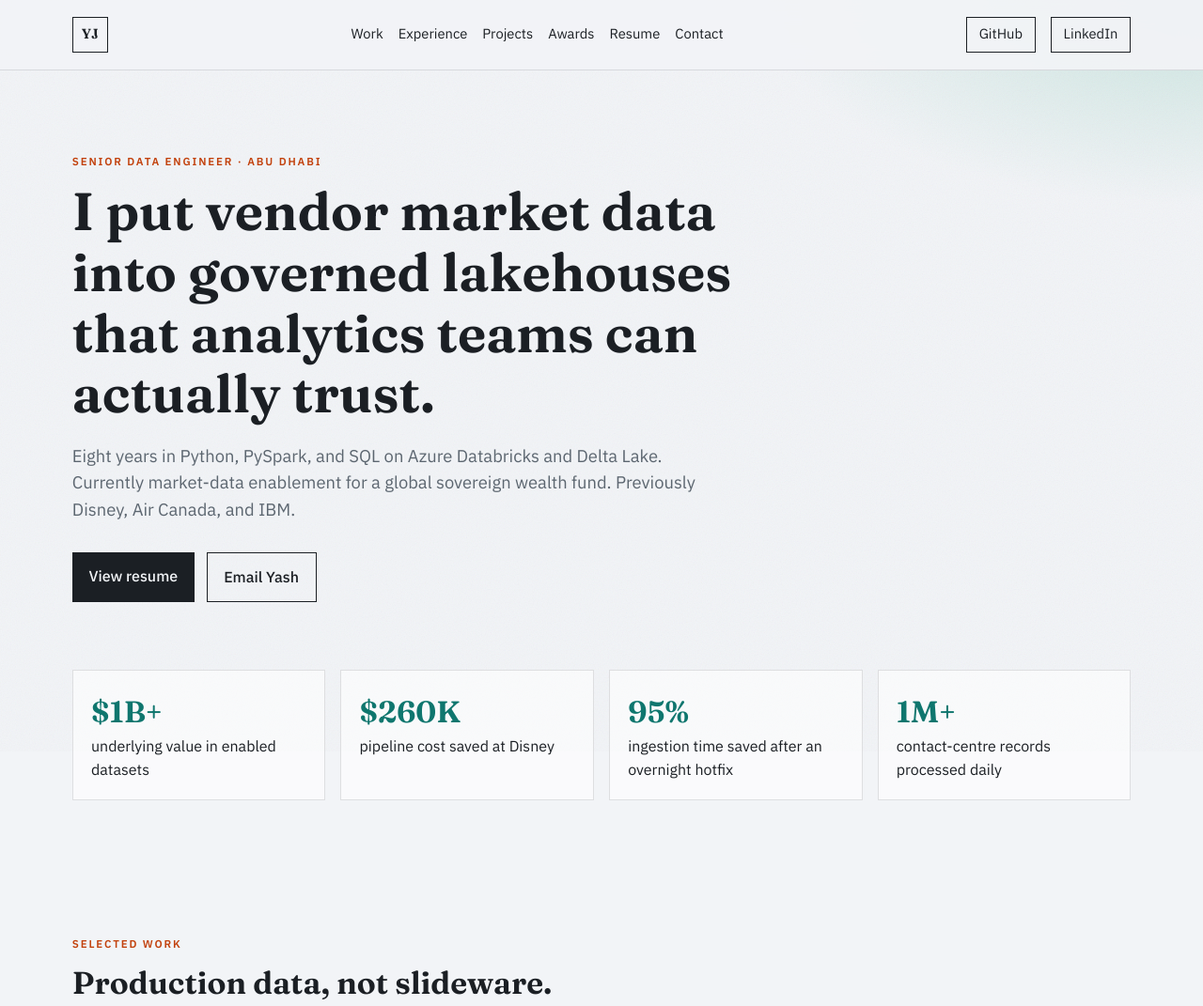
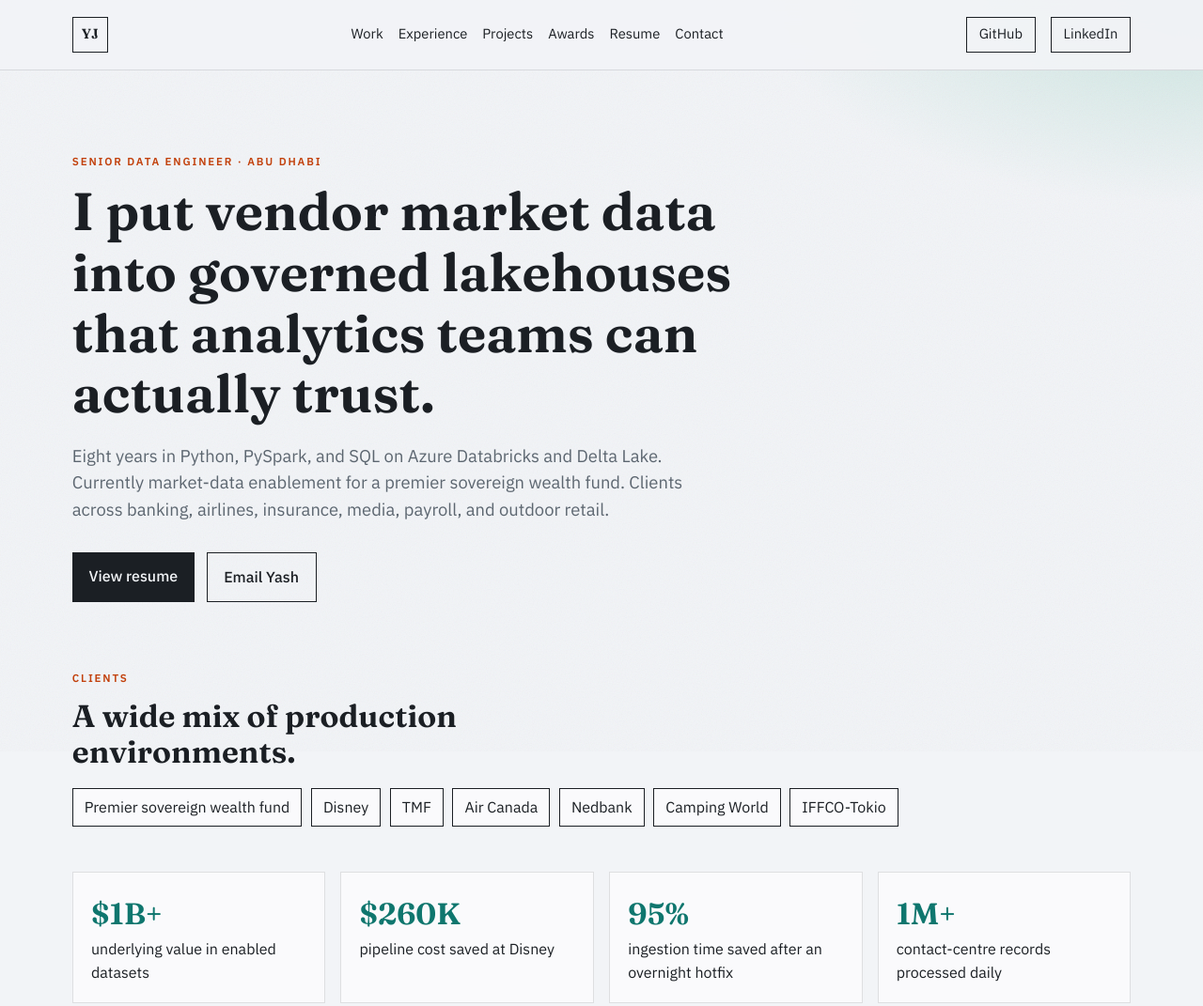
Before and after one commit to yashj302/yashj302.github.io, a plain HTML site: page index.html in a window 1280 px wide. Shown: the top 1071 px of the page at 94% size. Drawn offline with Linux system fonts and the light colour scheme.

Commit message:
Name the client mix across funds, media, airlines, insurance, and retail.

```diff
--- a/index.html
+++ b/index.html
@@ -25,7 +25,7 @@
       href="https://fonts.googleapis.com/css2?family=Fraunces:opsz,wght@9..144,500;9..144,640&family=IBM+Plex+Sans:wght@400;500;600&display=swap"
       rel="stylesheet"
     />
-    <link rel="stylesheet" href="./styles.css?v=7" />
+    <link rel="stylesheet" href="./styles.css?v=8" />
   </head>
   <body>
     <div class="grain" aria-hidden="true"></div>
@@ -51,11 +51,25 @@
         <h1>I put vendor market data into governed lakehouses that analytics teams can actually trust.</h1>
         <p class="lede">
           Eight years in Python, PySpark, and SQL on Azure Databricks and Delta Lake. Currently market-data
-          enablement for a global sovereign wealth fund. Previously Disney, Air Canada, and IBM.
+          enablement for a premier sovereign wealth fund. Clients across banking, airlines, insurance, media, payroll, and outdoor retail.
         </p>
         <div class="cta-row">
           <a class="btn" href="./resume.html">View resume</a>
           <a class="btn btn-line" href="mailto:Yashj302@gmail.com">Email Yash</a>
+        </div>
+      </section>
+
+      <section class="clients" aria-label="Clients">
+        <p class="eyebrow">Clients</p>
+        <h2>A wide mix of production environments.</h2>
+        <div class="pills">
+          <span>Premier sovereign wealth fund</span>
+          <span>Disney</span>
+          <span>TMF</span>
+          <span>Air Canada</span>
+          <span>Nedbank</span>
+          <span>Camping World</span>
+          <span>IFFCO-Tokio</span>
         </div>
       </section>
 
@@ -120,7 +134,7 @@
       <section id="experience" class="work">
         <header class="section-head">
           <p class="eyebrow">Experience</p>
-          <h2>Eight years across funds, media, airlines, banking, and retail.</h2>
+          <h2>Eight years across funds, media, airlines, insurance, banking, and retail.</h2>
         </header>
         <ol class="timeline">
           <li>
@@ -178,7 +192,7 @@
             <div class="what">
               <h3>Data Scientist and Data Engineer · IBM</h3>
               <ul>
-                <li>OpenAI chatbot on Azure with Flask, Docker, and Streamlit; Watson Assistant chatbot for Camping World.</li>
+                <li>OpenAI chatbot on Azure with Flask, Docker, and Streamlit; Watson Assistant chatbot for Camping World; delivery for IFFCO-Tokio.</li>
                 <li>Digitized bilateral trade and FX documents for Nedbank at 92% pairing accuracy using Watson SDU, DataCap, and Camelot.</li>
                 <li>Automated Air Canada missing-data alerts and file restructuring, saving 4+ hours of manual work.</li>
               </ul>
--- a/styles.css
+++ b/styles.css
@@ -104,8 +104,18 @@ a {
 .metrics,
 .selected,
 .projects,
+.clients,
 footer {
   padding: 4.5rem 6vw;
+}
+
+.clients {
+  padding-top: 0;
+  padding-bottom: 3rem;
+}
+
+.clients h2 {
+  margin-bottom: 1.2rem;
 }
 
 .work {
```
Also changed, not shown: resume.html (+1 -1 lines).
